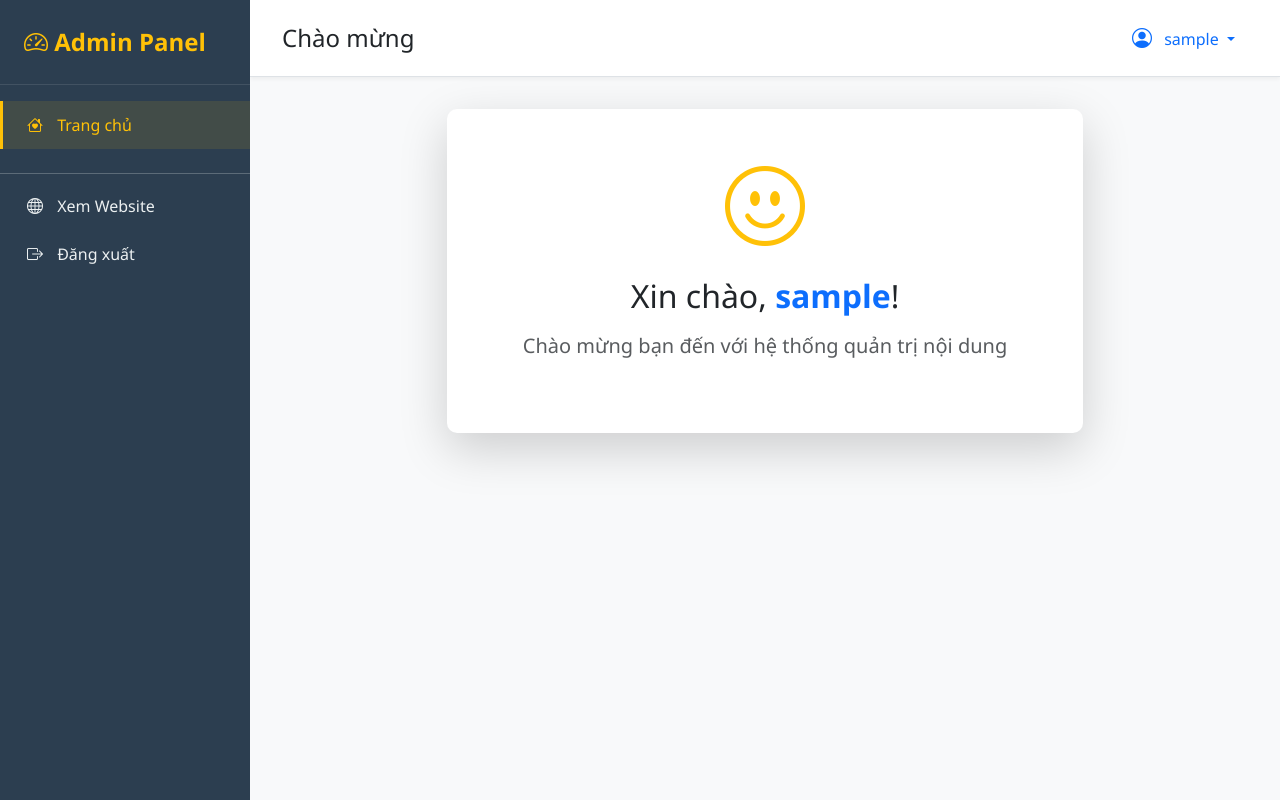
After one commit to VanHoangIT/Hoangvn, a Flask app: page /admin/welcome in a window 1280 px wide. The commit adds this page. Run offline with Flask 3, Linux system fonts and the light colour scheme; the visitor is signed in with stand-in values (Sample User, id 1).

Commit message:
Xử lí phân quyền , bước tiếp theo sẽ cài đặt quyền hệ thống

```diff
--- a/app/admin/routes.py
+++ b/app/admin/routes.py
@@ -476,7 +476,11 @@ def get_image_from_form(form_image_field, field_name='image', folder='uploads'):
 def login():
     """Trang đăng nhập admin - KHÔNG CẦN QUYỀN"""
     if current_user.is_authenticated:
-        return redirect(url_for('admin.dashboard'))
+        # Redirect dựa vào role
+        if current_user.has_any_permission('manage_users', 'manage_products', 'manage_categories'):
+            return redirect(url_for('admin.dashboard'))
+        else:
+            return redirect(url_for('admin.welcome'))
 
     form = LoginForm()
     if form.validate_on_submit():
@@ -484,7 +488,15 @@ def login():
         if user and user.check_password(form.password.data):
             login_user(user, remember=form.remember_me.data)
             next_page = request.args.get('next')
-            return redirect(next_page) if next_page else redirect(url_for('admin.dashboard'))
+
+            if next_page:
+                return redirect(next_page)
+
+            # Redirect dựa vào role
+            if user.has_any_permission('manage_users', 'manage_products', 'manage_categories'):
+                return redirect(url_for('admin.dashboard'))
+            else:
+                return redirect(url_for('admin.welcome'))
         else:
             flash('Email hoặc mật khẩu không đúng!', 'danger')
 
@@ -502,9 +514,17 @@ def logout():
 
 # ==================== DASHBOARD ====================
 @admin_bp.route('/dashboard')
-@permission_required('view_dashboard')  # ✅ Xem dashboard
+@permission_required('view_dashboard')
 def dashboard():
-    """Trang tổng quan admin"""
+    """
+    Dashboard đầy đủ - CHỈ cho Admin & Editor
+    User khác redirect sang Welcome
+    """
+    # Kiểm tra quyền - chỉ Admin/Editor vào được
+    if not current_user.has_any_permission('manage_users', 'manage_products', 'manage_categories'):
+        return redirect(url_for('admin.welcome'))
+
+    # Dashboard cho Admin/Editor
     total_products = Product.query.count()
     total_categories = Category.query.count()
     total_blogs = Blog.query.count()
@@ -519,6 +539,22 @@ def dashboard():
                            total_contacts=total_contacts,
                            recent_products=recent_products,
                            recent_contacts=recent_contacts)
+
+# ==================== WELCOME USER ====================
+@admin_bp.route('/welcome')
+@login_required
+def welcome():
+    """Trang chào mừng cho User thường (không phải Admin/Editor)"""
+    # Nếu là Admin/Editor, redirect về dashboard
+    if current_user.has_any_permission('manage_users', 'manage_products', 'manage_categories'):
+        return redirect(url_for('admin.dashboard'))
+
+    # Lấy số liên hệ chưa đọc (nếu có quyền xem)
+    total_contacts = 0
+    if current_user.has_any_permission('view_contacts', 'manage_contacts'):
+        total_contacts = Contact.query.filter_by(is_read=False).count()
+
+    return render_template('admin/welcome.html', total_contacts=total_contacts)
 
 
 # ==================== QUẢN LÝ DANH MỤC ====================
--- a/app/templates/admin/admin_base.html
+++ b/app/templates/admin/admin_base.html
@@ -60,6 +60,16 @@
         .sidebar-nav .nav-link i {
             width: 20px;
             margin-right: 10px;
+        }
+
+        .sidebar-section-title {
+            padding: 0.5rem 1.5rem;
+            margin-top: 1rem;
+            font-size: 0.75rem;
+            text-transform: uppercase;
+            color: #95a5a6;
+            font-weight: 600;
+            letter-spacing: 0.5px;
         }
 
         .main-content {
@@ -133,49 +143,55 @@
 </head>
 <body>
     <!-- Sidebar -->
-<div class="sidebar">
-    <div class="sidebar-brand">
-        <i class="bi bi-speedometer2"></i> Admin Panel
-    </div>
+    <div class="sidebar">
+        <div class="sidebar-brand">
+            <i class="bi bi-speedometer2"></i> Admin Panel
+        </div>
 
-<!-- ===== PHẦN SIDEBAR TRONG admin_base.html ===== -->
         <ul class="sidebar-nav nav flex-column">
+            <!-- Dashboard / Welcome - Tùy theo role -->
             <li class="nav-item">
+                {% if current_user.has_any_permission('manage_users', 'manage_products', 'manage_categories') %}
+                {# Admin/Editor → Vào Dashboard #}
                 <a class="nav-link {% if request.endpoint == 'admin.dashboard' %}active{% endif %}"
                    href="{{ url_for('admin.dashboard') }}">
-                    <i class="bi bi-house-door"></i> Dashboard
+                    <i class="bi bi-speedometer2"></i> Dashboard
                 </a>
-            </li>
-            <!-- ===== CHỈ ADMIN ===== -->
-            {% if current_user.is_admin %}
-            <li class="nav-item">
-                <hr class="bg-light my-2">
-                <div class="px-3 text-uppercase small text-muted">Quản trị</div>
+                {% else %}
+                {# User thường → Vào Welcome #}
+                <a class="nav-link {% if request.endpoint == 'admin.welcome' %}active{% endif %}"
+                   href="{{ url_for('admin.welcome') }}">
+                    <i class="bi bi-house-heart"></i> Trang chủ
+                </a>
+                {% endif %}
             </li>
 
+            <!-- ===== QUẢN TRỊ HỆ THỐNG (ADMIN ONLY) ===== -->
+            {% if current_user.has_any_permission('manage_users', 'view_users', 'manage_roles') %}
+            <div class="sidebar-section-title">Quản trị</div>
+
+            {% if current_user.has_any_permission('manage_users', 'view_users') %}
             <li class="nav-item">
                 <a class="nav-link {% if 'users' in request.endpoint %}active{% endif %}"
                    href="{{ url_for('admin.users') }}">
                     <i class="bi bi-people"></i> Người dùng
                 </a>
             </li>
+            {% endif %}
 
+            {% if current_user.has_permission('manage_roles') %}
             <li class="nav-item">
-                <a class="nav-link {% if 'roles' in request.endpoint %}active{% endif %}"
+                <a class="nav-link {% if 'roles' in request.endpoint or 'permissions' in request.endpoint %}active{% endif %}"
                    href="{{ url_for('admin.roles') }}">
                     <i class="bi bi-shield-lock"></i> Phân quyền
                 </a>
             </li>
             {% endif %}
-            <li class="nav-item">
-                <hr class="bg-light my-2">
-            </li>
+            {% endif %}
 
-                        <!-- ===== CHỈ ADMIN & EDITOR ===== -->
-            {% if current_user.has_any_permission('manage_categories', 'manage_projects', 'manage_jobs', 'view_contacts') %}
-            <li class="nav-item">
-                <div class="px-3 text-uppercase small text-muted">Quản lý</div>
-            </li>
+            <!-- ===== QUẢN LÝ NỘI DUNG ===== -->
+            {% if current_user.has_any_permission('manage_categories', 'manage_projects', 'manage_jobs', 'view_projects', 'view_jobs', 'view_contacts', 'manage_contacts', 'manage_banners', 'manage_faqs') %}
+            <div class="sidebar-section-title">Quản lý</div>
 
             {% if current_user.has_permission('manage_categories') %}
             <li class="nav-item">
@@ -186,7 +202,7 @@
             </li>
             {% endif %}
 
-            {% if current_user.has_permission('view_contacts') %}
+            {% if current_user.has_any_permission('view_contacts', 'manage_contacts') %}
             <li class="nav-item">
                 <a class="nav-link {% if 'contacts' in request.endpoint %}active{% endif %}"
                    href="{{ url_for('admin.contacts') }}">
@@ -198,7 +214,7 @@
             </li>
             {% endif %}
 
-            {% if current_user.has_permission('manage_projects') %}
+            {% if current_user.has_any_permission('manage_projects', 'view_projects') %}
             <li class="nav-item">
                 <a class="nav-link {% if 'projects' in request.endpoint %}active{% endif %}"
                    href="{{ url_for('admin.projects') }}">
@@ -207,7 +223,7 @@
             </li>
             {% endif %}
 
-            {% if current_user.has_permission('manage_jobs') %}
+            {% if current_user.has_any_permission('manage_jobs', 'view_jobs') %}
             <li class="nav-item">
                 <a class="nav-link {% if 'jobs' in request.endpoint %}active{% endif %}"
                    href="{{ url_for('admin.jobs') }}">
@@ -215,50 +231,63 @@
                 </a>
             </li>
             {% endif %}
+
+            {% if current_user.has_permission('manage_banners') %}
+            <li class="nav-item">
+                <a class="nav-link {% if 'banners' in request.endpoint %}active{% endif %}"
+                   href="{{ url_for('admin.banners') }}">
+                    <i class="bi bi-images"></i> Banner
+                </a>
+            </li>
             {% endif %}
+
+            {% if current_user.has_permission('manage_faqs') %}
             <li class="nav-item">
-                <hr class="bg-light my-2">
+                <a class="nav-link {% if 'faqs' in request.endpoint %}active{% endif %}"
+                   href="{{ url_for('admin.faqs') }}">
+                    <i class="bi bi-question-circle"></i> FAQ
+                </a>
             </li>
+            {% endif %}
+            {% endif %}
 
-            <!-- ===== CHỨC NĂNG NGƯỜI DÙNG THƯỜNG ===== -->
-            <li class="nav-item">
-                <div class="px-3 text-uppercase small text-muted">Nội dung</div>
-            </li>
+            <!-- ===== NỘI DUNG - Tất cả user đều có thể truy cập ===== -->
+            {% if current_user.has_any_permission('view_products', 'manage_products', 'view_blogs', 'create_blog', 'view_media', 'upload_media') %}
+            <div class="sidebar-section-title">Nội dung</div>
+
+            {% if current_user.has_any_permission('view_products', 'manage_products') %}
             <li class="nav-item">
                 <a class="nav-link {% if 'products' in request.endpoint %}active{% endif %}"
                    href="{{ url_for('admin.products') }}">
                     <i class="bi bi-box-seam"></i> Sản phẩm
                 </a>
             </li>
+            {% endif %}
 
+            {% if current_user.has_any_permission('view_blogs', 'create_blog', 'edit_all_blogs') %}
             <li class="nav-item">
                 <a class="nav-link {% if 'blogs' in request.endpoint %}active{% endif %}"
                    href="{{ url_for('admin.blogs') }}">
                     <i class="bi bi-newspaper"></i> Tin tức
                 </a>
             </li>
+            {% endif %}
 
+            {% if current_user.has_any_permission('view_media', 'upload_media') %}
             <li class="nav-item">
                 <a class="nav-link {% if 'media' in request.endpoint %}active{% endif %}"
                    href="{{ url_for('admin.media') }}">
                     <i class="bi bi-folder2-open"></i> Media Library
                 </a>
             </li>
+            {% endif %}
+            {% endif %}
 
-            <li class="nav-item">
-                <a class="nav-link {% if 'banners' in request.endpoint %}active{% endif %}"
-                   href="{{ url_for('admin.banners') }}">
-                    <i class="bi bi-images"></i> Banner
-                </a>
+            <!-- ===== PHẦN CHUNG ===== -->
+            <li class="nav-item mt-3">
+                <hr class="bg-light my-2">
             </li>
 
-            <li class="nav-item">
-                <a class="nav-link {% if 'faqs' in request.endpoint %}active{% endif %}"
-                   href="{{ url_for('admin.faqs') }}">
-                    <i class="bi bi-question-circle"></i> FAQ
-                </a>
-            </li>
-                <hr class="bg-light my-2">
             <li class="nav-item">
                 <a class="nav-link" href="{{ url_for('main.index') }}" target="_blank">
                     <i class="bi bi-globe"></i> Xem Website
@@ -271,7 +300,7 @@
                 </a>
             </li>
         </ul>
-</div>
+    </div>
 
     <!-- Main Content -->
     <div class="main-content">
@@ -289,6 +318,11 @@
                         type="button" data-bs-toggle="dropdown">
                     <i class="bi bi-person-circle fs-5"></i>
                     <span class="ms-2">{{ current_user.username }}</span>
+                    {% if current_user.role %}
+                    <span class="badge" style="background-color: {{ current_user.role.color }}">
+                        {{ current_user.role.display_name }}
+                    </span>
+                    {% endif %}
                 </button>
                 <ul class="dropdown-menu dropdown-menu-end">
                     <li>
--- /dev/null
+++ b/app/templates/admin/welcome.html
@@ -0,0 +1,22 @@
+{% extends "admin/admin_base.html" %}
+
+{% block page_title %}Chào mừng{% endblock %}
+
+{% block content %}
+<div class="row">
+    <div class="col-lg-8 mx-auto">
+        <!-- Welcome Card -->
+        <div class="card border-0 shadow-lg mb-4">
+            <div class="card-body text-center p-5">
+                <div class="mb-4">
+                    <i class="bi bi-emoji-smile display-1 text-warning"></i>
+                </div>
+                <h2 class="mb-3">Xin chào, <strong class="text-primary">{{ current_user.username }}</strong>!</h2>
+                <p class="lead text-muted mb-4">
+                    Chào mừng bạn đến với hệ thống quản trị nội dung
+                </p>
+            </div>
+        </div>
+    </div>
+</div>
+{% endblock %}
```
Also changed, not shown: app/templates/admin/edit_role_permissions.html (+14 -0 lines), migrations/versions/7a455cf29c7b_add_user_permissions_table.py (added, +37 -0 lines).
